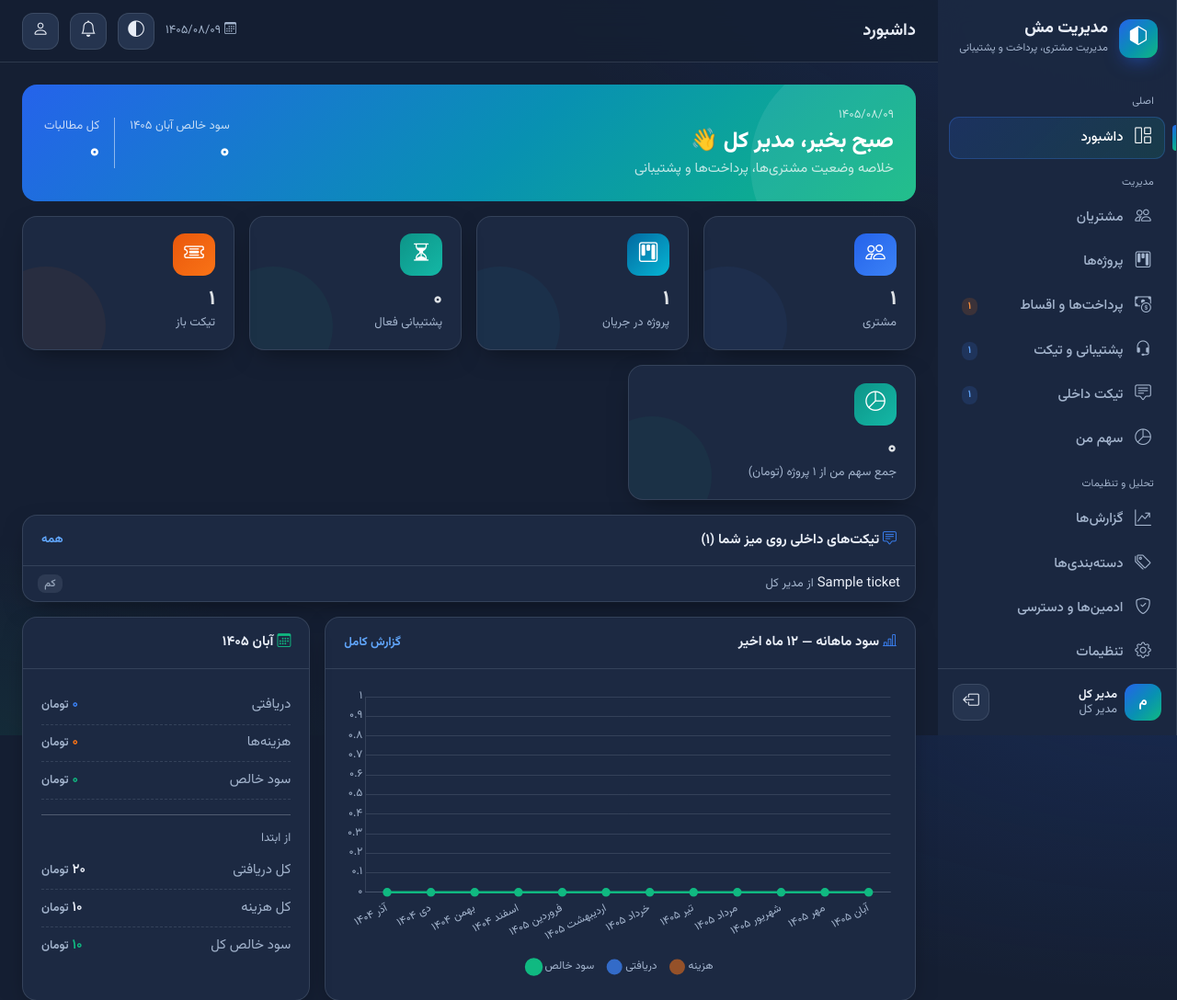
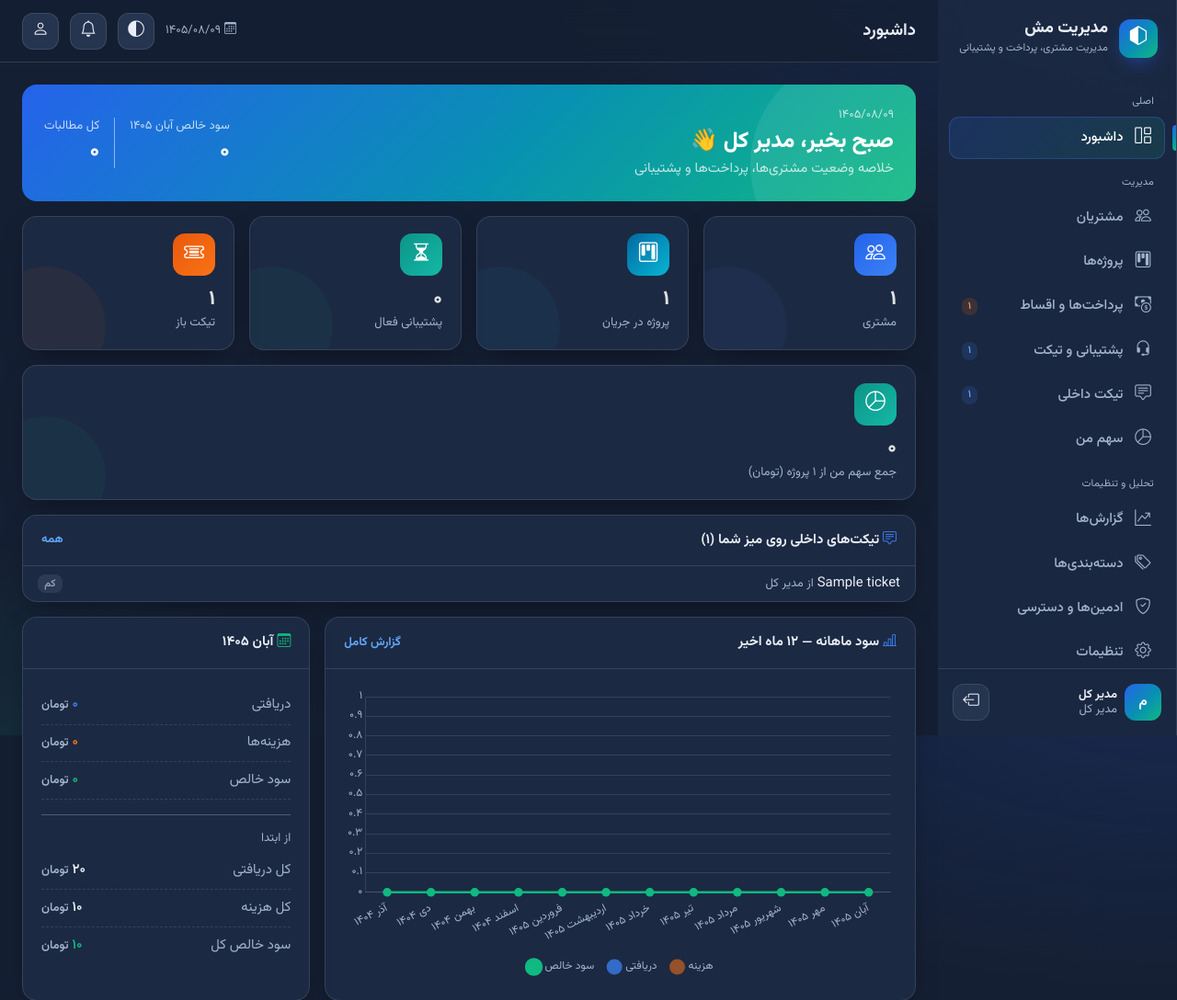
Before and after one commit to RmahanDev/mesh-client-management, a PHP site: page / in a window 1280 px wide. Shown: the top 1088 px of the page at 92% size. Run offline with PHP 8.4, Linux system fonts and the light colour scheme; a user stored in the database is signed in; data comes from the database, SQL or seed files in the repository; tables that the repository leaves empty hold one stand-in row (values such as "Sample post"); data that the repository does not hold is empty.

Commit message:
Make dashboard share card full width
Co-Authored-By: Claude Opus 5.5 (1M context) <noreply@anthropic.com>

```diff
--- a/app/views/dashboard/index.php
+++ b/app/views/dashboard/index.php
@@ -32,7 +32,7 @@ $greet = $hour < 12 ? 'صبح بخیر' : ($hour < 17 ? 'روز بخیر' : 'ع
 </div>
 
 <?php $myShares = \App\Models\Project::sharesOf((int)Auth::id()); if ($myShares): ?>
-<div class="row g-3 mb-3"><div class="col-md-6 col-xl-4"><a href="<?= url('shares') ?>" class="stat-card d-block text-success"><span class="stat-icon g-teal"><i class="bi bi-pie-chart"></i></span><div class="stat-value text-body"><?= money(array_sum(array_column($myShares, 'amount')), false) ?></div><div class="stat-label">جمع سهم من از <?= fa_digits(count($myShares)) ?> پروژه (تومان)</div></a></div></div>
+<div class="row g-3 mb-3"><div class="col-12"><a href="<?= url('shares') ?>" class="stat-card d-block text-success"><span class="stat-icon g-teal"><i class="bi bi-pie-chart"></i></span><div class="stat-value text-body"><?= money(array_sum(array_column($myShares, 'amount')), false) ?></div><div class="stat-label">جمع سهم من از <?= fa_digits(count($myShares)) ?> پروژه (تومان)</div></a></div></div>
 <?php endif; ?>
 <?php $itInbox = \App\Models\InternalTicket::inbox(5); if ($itInbox): ?>
 <div class="card mb-3">
```
